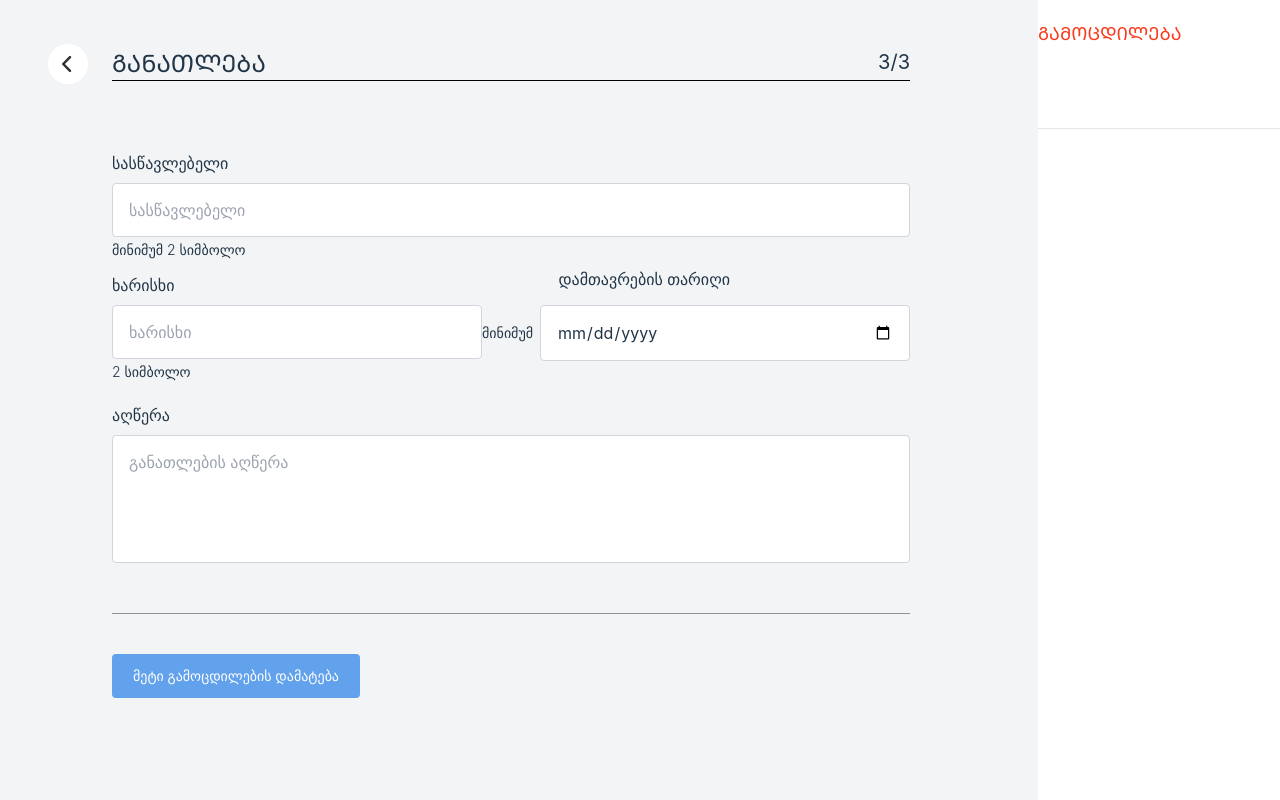
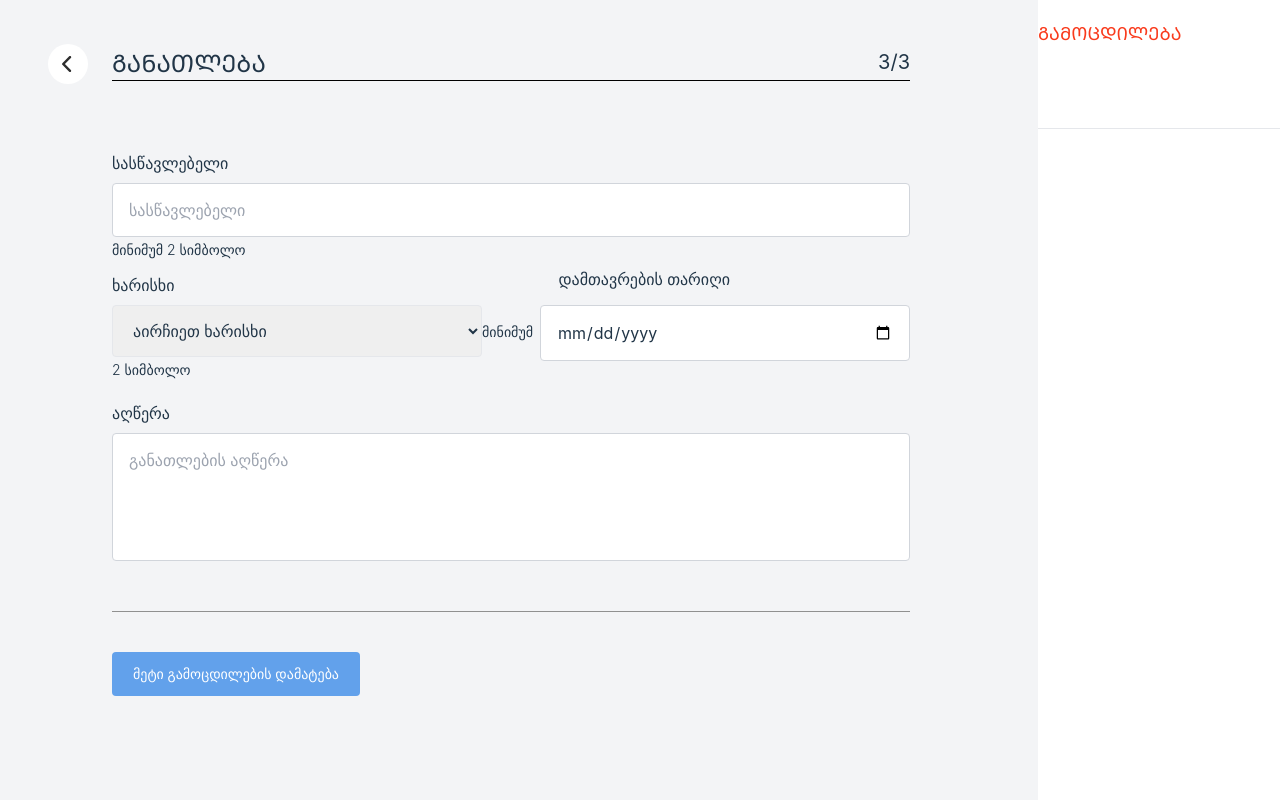
Before and after one commit to kachkacha2003/colab-team9, a React (Vite) app: page /education in a window 1280 px wide. Shown: the top 800 px of the page. Built offline with nearby package versions, Linux system fonts and the light colour scheme.

Commit message:
fix: add selector

```diff
--- a/src/components/education/EducationInputs.tsx
+++ b/src/components/education/EducationInputs.tsx
@@ -64,18 +64,24 @@ export default function EducationInputs({
       </div>
       <div className="flex">
         <div className="relative">
-          <input
-            type="text"
+          <select
+            title="title"
             {...register("degree")}
-            placeholder="ხარისხი"
-            className={`w-[370px] px-4 py-[14px] mt-2 border outline-none rounded ${
-              errors.degree
-                ? "border-red-500"
-                : degree && degree.length >= 2
-                ? "border-green-500"
-                : "border-gray-300"
-            }`}
-          />
+            className="w-[370px] px-4 py-[14px] mt-2 border outline-none rounded"
+          >
+            <option selected disabled>
+              აირჩიეთ ხარისხი
+            </option>
+            <option>საშუალო სკოლის დიპლომი</option>
+            <option>ზოგადსაგანმანათლებლო დიპლომი</option>
+            <option>ბაკალავრი</option>
+            <option>მაგისტრი</option>
+            <option>დოქტორი</option>
+            <option>ასოცირებული ხარისხი</option>
+            <option>სტუდენტი</option>
+            <option>კოლეჯი (ხარისხის გარეშე)</option>
+            <option>სხვა</option>
+          </select>
           {errors.degree && (
             <img
               src="/images/error-icon.png"
```
